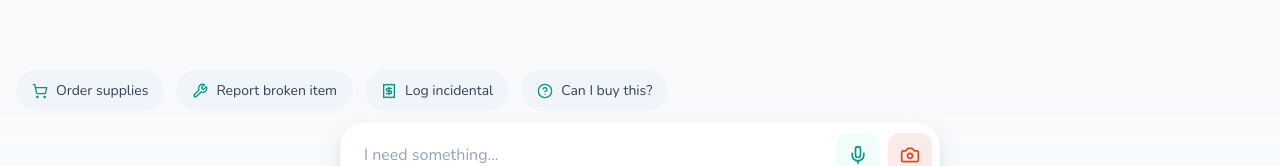
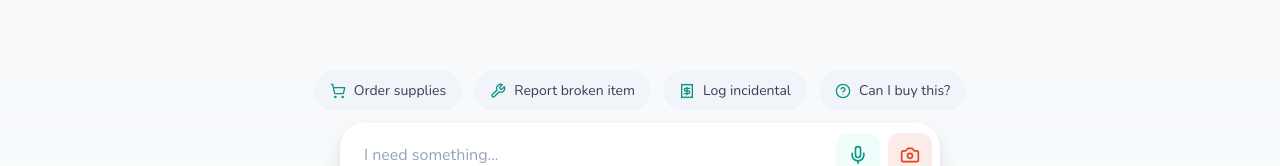
Before and after one commit to spend-cloud-tom/pulse-prototype, a React (Vite) app: page /dashboard in a window 1280 px wide. Shown: the part 597-763 px from the top of the page. Built offline with nearby package versions, Linux system fonts and the light colour scheme; no server answers; the database is empty; the HTML template or start-up script is replaced by a standard one.

Commit message:
style: center Quick-Tap options in OmniDock

```diff
--- a/src/components/OmniDock.tsx
+++ b/src/components/OmniDock.tsx
@@ -128,11 +128,7 @@ const OmniDock = ({ onSubmit, placeholder = "I need something..." }: OmniDockPro
               className="mb-2 -mx-4 px-4"
             >
               <div
-                className="flex gap-3 overflow-x-auto pb-1 pr-8"
-                style={{
-                  scrollbarWidth: 'none',
-                  msOverflowStyle: 'none',
-                }}
+                className="flex gap-3 justify-center pb-1"
               >
                 {quickTapTemplates.map((item) => {
                   const Icon = item.icon;
--- a/src/components/views/AnoukView.tsx
+++ b/src/components/views/AnoukView.tsx
@@ -483,11 +483,7 @@ const AnoukView = () => {
                 className="mb-2 -mx-4 px-4"
               >
                 <div
-                  className="flex gap-3 overflow-x-auto pb-1 pr-8"
-                  style={{
-                    scrollbarWidth: 'none',
-                    msOverflowStyle: 'none',
-                  }}
+                  className="flex gap-3 justify-center pb-1"
                 >
                   {quickTapTemplates.map((item) => {
                     const Icon = item.icon;
```
